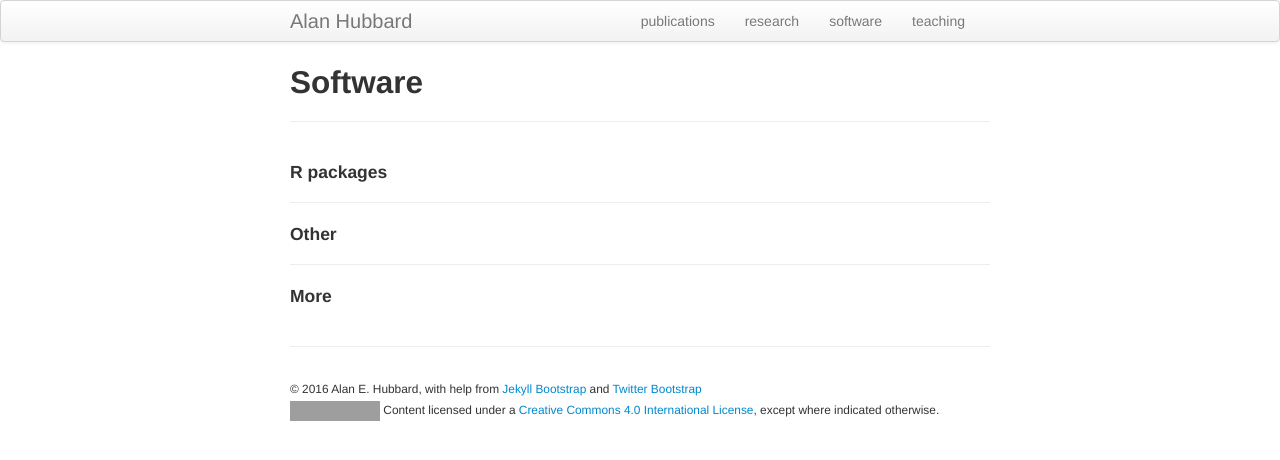
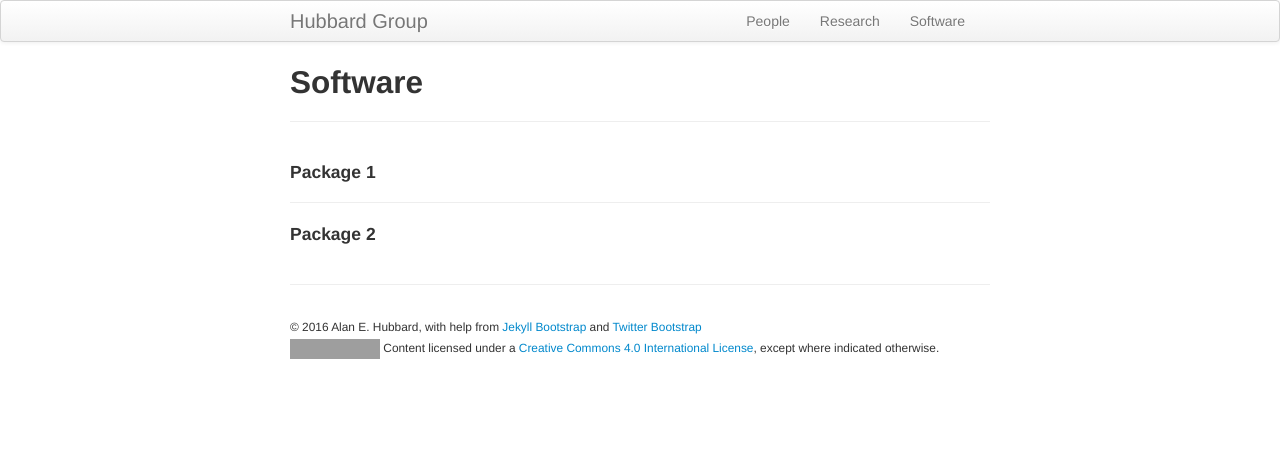
Before and after one commit to hubbardgroup/hubbardgroup.github.io, a Jekyll site: the page built from pages/software.md, in a window 1280 px wide. Shown: the top 460 px of the page. Built offline with Jekyll 4.4.1, drawn with Linux system fonts in a browser that asks for light colours; grey boxes are pictures that could not be loaded.

Commit message:
add requested specifications

```diff
--- a/_config.yml
+++ b/_config.yml
@@ -9,9 +9,9 @@ highlighter: rouge
 # Themes are encouraged to use these universal variables
 # so be sure to set them if your theme uses them.
 #
-title : Alan Hubbard
+title : Hubbard Group
 author :
-  name : Alan Hubbard
+  name : Hubbard Group
   email : hubbard@stat.berkeley.edu
 
 production_url : https://hubbardgroup.github.io
--- a/_includes/themes/twitter/default.html
+++ b/_includes/themes/twitter/default.html
@@ -34,10 +34,9 @@
         <div class="container-narrow">
           <a class="brand" href="{{HOME_PATH}}">{{ site.title }}</a>
           <ul class="nav">
-            <li><a href="https://scholar.google.com">publications</a></li>
-            <li><a href="{{BASE_PATH}}/pages/research.html">research</a></li>
-            <li><a href="{{BASE_PATH}}/pages/software.html">software</a></li>
-            <li><a href="{{BASE_PATH}}/pages/teaching.html">teaching</a></li>
+            <li><a href="{{BASE_PATH}}/pages/people.html">People</a></li>
+            <li><a href="{{BASE_PATH}}/pages/research.html">Research</a></li>
+            <li><a href="{{BASE_PATH}}/pages/software.html">Software</a></li>
    </ul>
  </div>
       </div>
--- a/pages/software.md
+++ b/pages/software.md
@@ -2,17 +2,12 @@
 layout: page
 title: Software
 tagline:
-description: Alan Hubbard's software contributions
+description: The Hubbard Group's software contributions
 ---
 
-#### <a name="packagesR"></a>R packages
+#### Package 1
 
 
 ---
 
-#### <a name="Other"></a>Other
-
-
----
-
-#### <a name="More"></a>More
+#### Package 2
```
Also changed, not shown: index.md (+51 -27 lines), pages/people.md (added, +31 -0 lines), pages/research.md (+1 -2 lines), pages/teaching.md (deleted, +0 -28 lines), README.md.
